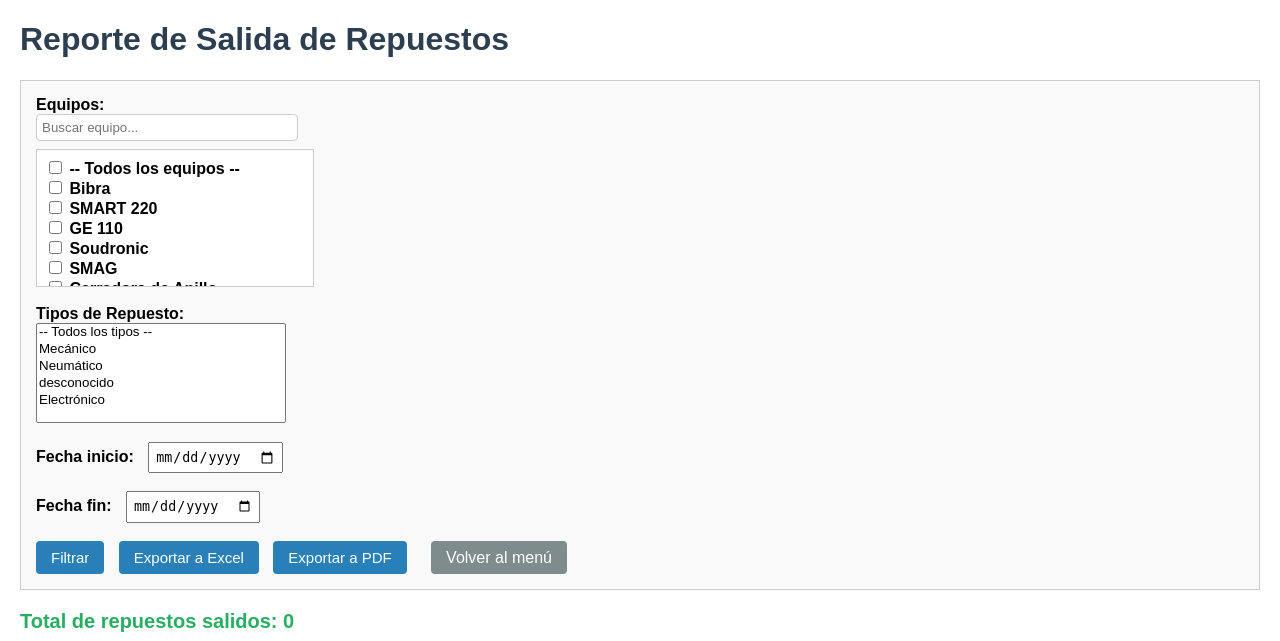
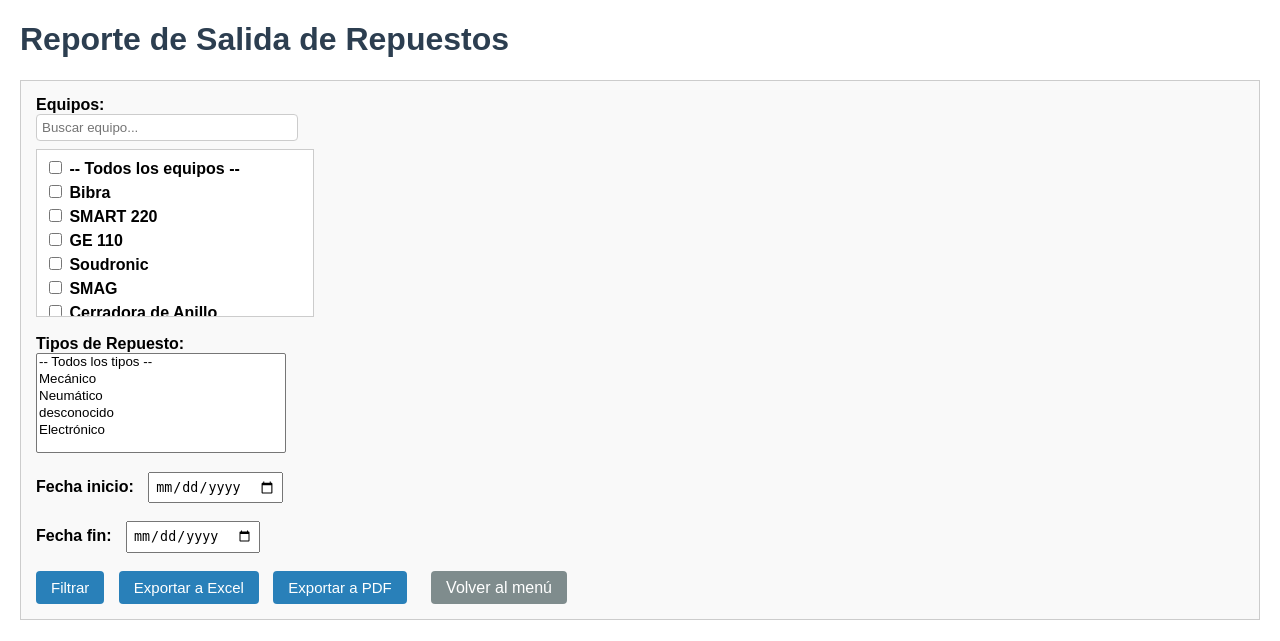
Before and after one commit to cmlayta/CMMS, a Flask app: page /reporte_salida in a window 1280 px wide. Shown: the top 641 px of the page. Run offline with Flask 3, Linux system fonts and the light colour scheme; a user stored in the database is signed in; data comes from the database, SQL or seed files in the repository.

Commit message:
Modificacion en reporte de salidas

```diff
--- a/templates/reporte_salida.html
+++ b/templates/reporte_salida.html
@@ -95,13 +95,15 @@
          style="padding:5px; width:250px; margin-bottom:8px; border:1px solid #ccc; border-radius:4px;"><br>
 
   <div id="lista_equipos"
-       style="border:1px solid #ccc; background:#fff; padding:8px; width:260px; height:120px; overflow-y:auto;">
-      <label style="display:block;">
+       style="border:1px solid #ccc; background:#fff; padding:8px; width:260px; height:150px; overflow-y:auto;">
+
+      <label style="display:block; margin-bottom:4px;">
         <input type="checkbox" name="equipos" value="todos"
                {% if 'todos' in filtros.equipos %}checked{% endif %}> -- Todos los equipos --
       </label>
+
       {% for equipo in equipos_lista %}
-      <label style="display:block;">
+      <label style="display:block; margin-bottom:4px;">
         <input type="checkbox" name="equipos" value="{{ equipo }}"
                {% if equipo in filtros.equipos %}checked{% endif %}> {{ equipo }}
       </label>
```
